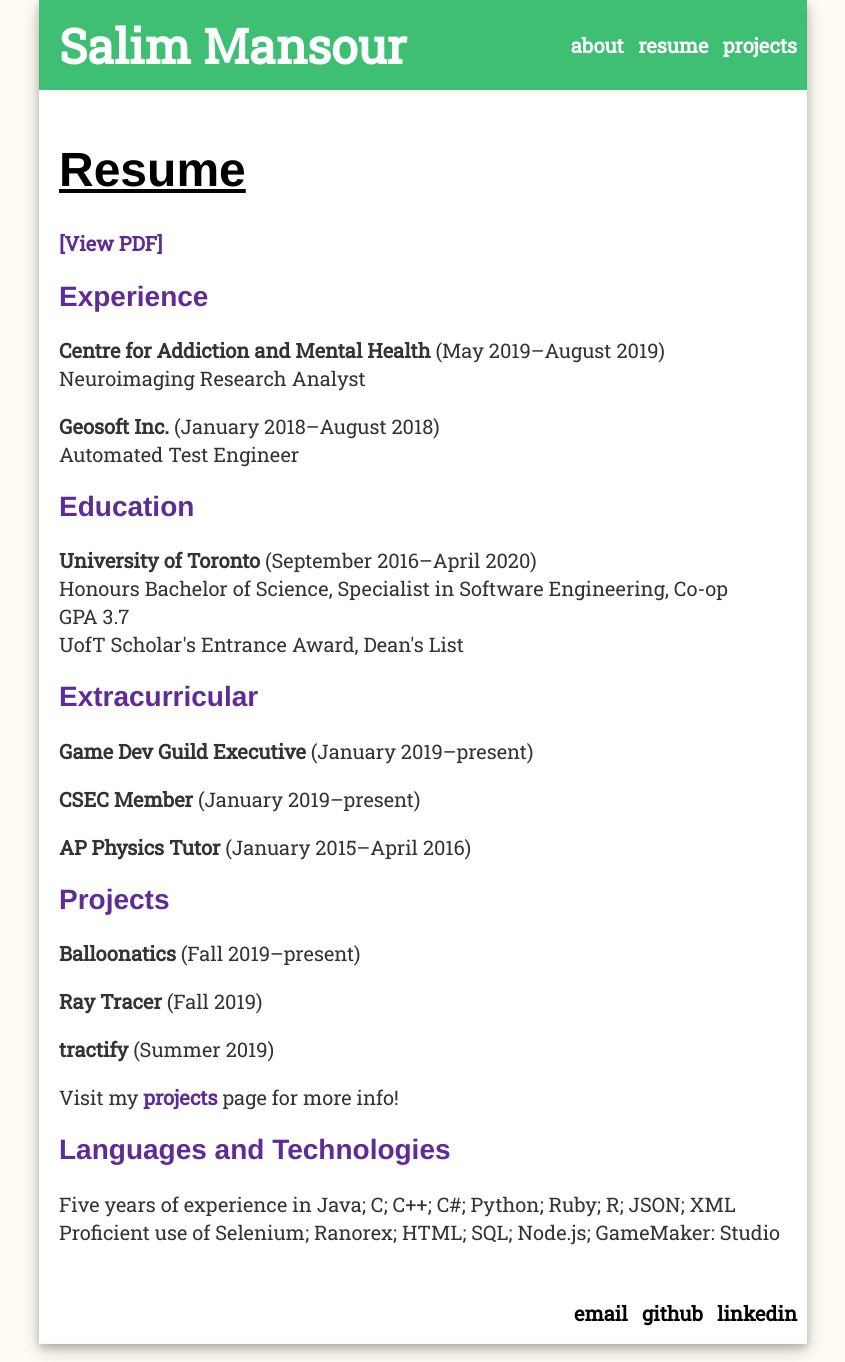
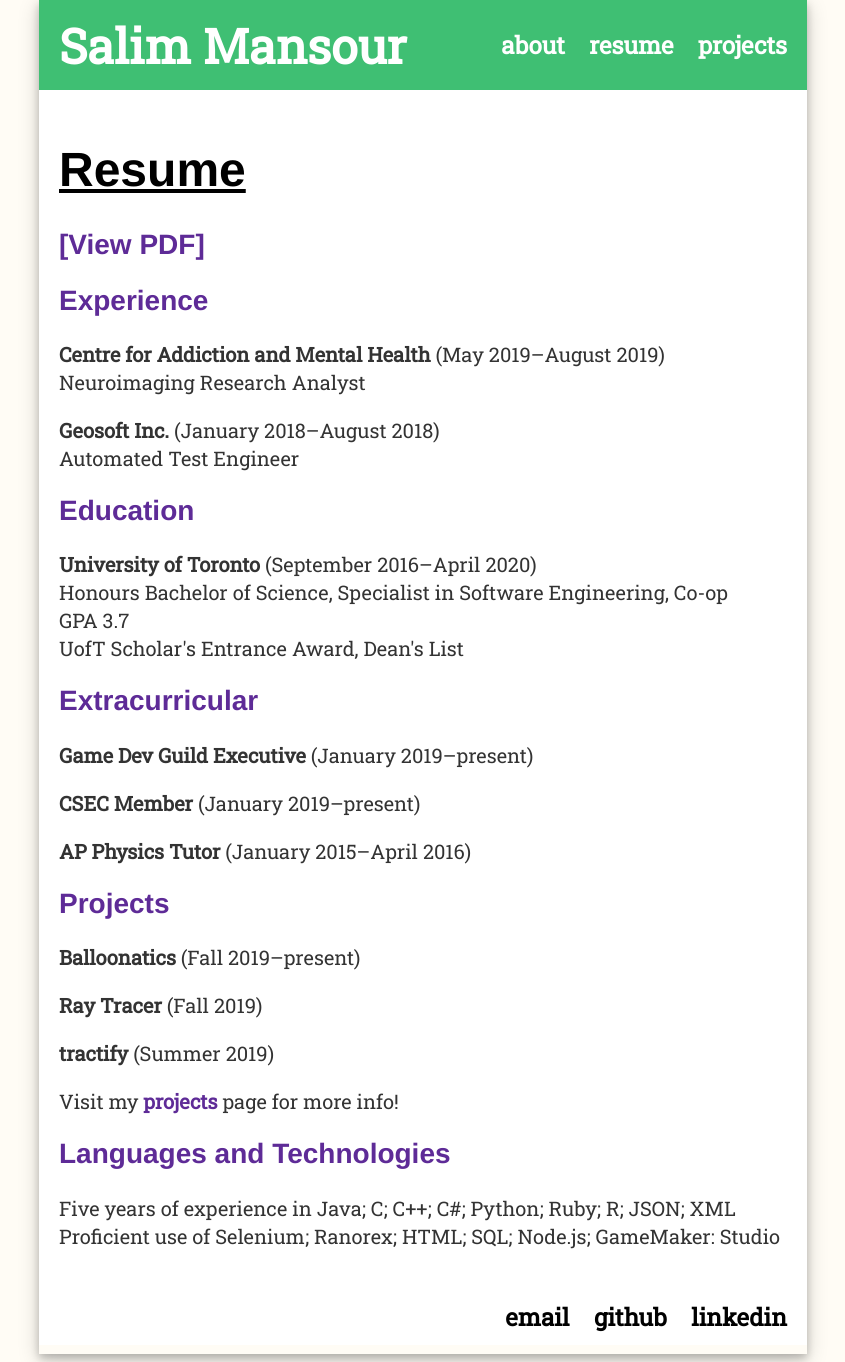
Before and after one commit to slimnsour/slimnsour.github.io, a Jekyll site: the page built from resume/index.html, in a window 1280 px wide. Shown: the whole page, without its empty margins (217-1062 px from the left). Built offline with Jekyll 4.4.1, drawn with Linux system fonts in a browser that asks for light colours; nearby versions of some CDN libraries.

Commit message:
Modified text sizes for banner

```diff
--- a/css/main.css
+++ b/css/main.css
@@ -56,8 +56,8 @@ nav ul li {
     display: inline;
     color: #FFFFFF;
     margin: auto;
-    font-size: 1.25em;
-    margin-right: 10px;
+    font-size: 1.5em;
+    margin-right: 20px;
 }
 
 .nav li.active > a {
--- a/projects/index.html
+++ b/projects/index.html
@@ -11,7 +11,7 @@ title: Projects
   <article class="post">
 
   <div class="entry">
-		<img src="/images/breakout.gif" alt="HTML5 Icon" width="400">
+		<img src="/images/breakout.gif" alt="HTML5 Icon" width="520">
 		<p>
 
 
--- a/resume/index.html
+++ b/resume/index.html
@@ -7,7 +7,7 @@ title: Projects
 
 
   <h1><u>Resume</u></h1>
-  <p><b><a href="/assets/Salim_Mansour_Resume.pdf" style="color:#5e2b97">[View PDF]</a></b></p>
+  <h2 style="color:#5e2b97"><a href="/assets/Salim_Mansour_Resume.pdf" style="color:#5e2b97">[View PDF]</a></h2>
 
   <h2 style="color:#5e2b97">Experience</h2>
   <p><b>Centre for Addiction and Mental Health</b>  (May 2019–August 2019)<br>
```
Also changed, not shown: 1 other file.
